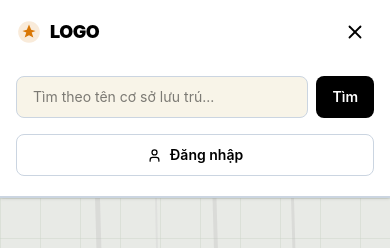
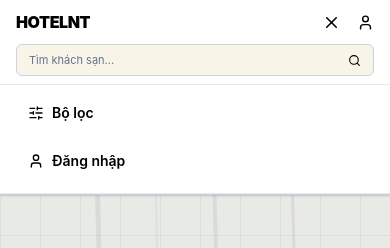
Before and after one commit to DaoThanhTrong23/HOTELNT_VSM, a React (Vite) app: page / in a window 390 px wide. Both pictures are taken after a click on the button 355 px from the left and 32 px from the top of the page. Shown: the top 248 px of the page. Built offline with nearby package versions, Linux system fonts and the light colour scheme; no server answers.

Commit message:
feat(tourist): update tourist navbar mobile layout and logo

```diff
--- a/src/components/common/Navbar.jsx
+++ b/src/components/common/Navbar.jsx
@@ -1,3 +1,4 @@
+
 import { useState } from 'react';
 import { Link, useNavigate, useLocation } from 'react-router-dom';
 import { Search, SlidersHorizontal, User, Menu, X } from 'lucide-react';
@@ -5,160 +6,372 @@ import { ROUTES } from '../../constants/routes';
 
 /**
  * Navbar Tourist
- * Figma layout (Desktop): [LOGO] [Search input──────] [Tìm kiếm] [Bộ lọc ▼] [User icon]
- * prop onOpenFilter: callback mở Filter Popup (dùng ở SearchResultsPage)
+ *
+ * Desktop:
+ * [LOGO] [Search input] [Tìm kiếm] [Bộ lọc] [User]
+ *
+ * Mobile:
+ * [LOGO]                 [Menu] [User]
+ * [Search input             Search icon]
+ *
+ * prop onOpenFilter: callback mở Filter Popup (SearchResultsPage)
  */
+
 export const Navbar = ({ onOpenFilter }) => {
   const [searchTerm, setSearchTerm] = useState('');
   const [isMobileMenuOpen, setIsMobileMenuOpen] = useState(false);
+
   const navigate = useNavigate();
   const location = useLocation();
 
   const isSearchPage = location.pathname === ROUTES.SEARCH;
 
+  // Xử lý tìm kiếm
   const handleSearch = (e) => {
     e.preventDefault();
+
     const kw = searchTerm.trim();
+
     if (kw) {
       navigate(`${ROUTES.SEARCH}?keyword=${encodeURIComponent(kw)}`);
     } else {
       navigate(ROUTES.SEARCH);
     }
+
+    setIsMobileMenuOpen(false);
+  };
+
+  // Xử lý mở bộ lọc
+  const handleOpenFilter = () => {
+    if (isSearchPage && onOpenFilter) {
+      onOpenFilter();
+    } else {
+      navigate(ROUTES.SEARCH);
+    }
+
     setIsMobileMenuOpen(false);
   };
 
   return (
     <nav className="sticky top-0 z-40 bg-white border-b border-[#CBD5E1] shadow-sm">
-      <div className="max-w-7xl mx-auto px-4 sm:px-6 lg:px-8 h-16 flex items-center gap-4">
 
-        {/* ── LOGO ─────────────────────────────────────────────────── */}
+      {/* =====================================================
+          MAIN NAVBAR CONTAINER
+      ===================================================== */}
+      <div className="
+        max-w-7xl mx-auto
+        px-4 sm:px-6 lg:px-8
+        min-h-16
+        flex flex-col
+        md:flex-row md:h-16 md:items-center
+        gap-2 md:gap-4
+        py-2 md:py-0
+      ">
+
+        {/* =====================================================
+            LOGO DESKTOP
+        ===================================================== */}
         <Link
           to={ROUTES.HOME}
-          className="flex items-center gap-2 font-black text-lg text-black flex-shrink-0 tracking-tight"
+          className="
+            hidden md:flex
+            items-center gap-2
+            font-black text-lg text-black
+            flex-shrink-0 tracking-tight
+          "
           id="navbar-logo"
         >
-          {/* Icon thay thế Palmtree (đã deprecated) */}
-          <svg width="26" height="26" viewBox="0 0 24 24" fill="none" xmlns="http://www.w3.org/2000/svg" className="text-[#D97706]">
-            <path d="M12 2C6.48 2 2 6.48 2 12s4.48 10 10 10 10-4.48 10-10S17.52 2 12 2z" fill="#D97706" opacity="0.15"/>
-            <path d="M8 17l1.5-4.5L6 11l4-1 2-5 2 5 4 1-3.5 1.5L16 17l-4-2-4 2z" fill="#D97706"/>
-          </svg>
-          <span>LOGO</span>
+          <span>HOTELNT</span>
         </Link>
 
-        {/* ── SEARCH + ACTIONS (DESKTOP) ────────────────────────────── */}
+
+        {/* =====================================================
+            MOBILE HEADER
+            LOGO + MENU + USER
+        ===================================================== */}
+        <div className="md:hidden flex items-center justify-between w-full h-7">
+
+          {/* Logo */}
+          <Link
+            to={ROUTES.HOME}
+            id="navbar-mobile-logo"
+            className="font-black text-base text-black tracking-tight"
+          >
+            HOTELNT
+          </Link>
+
+          {/* Menu + User */}
+          <div className="flex items-center gap-3">
+
+            {/* Menu button */}
+            <button
+              id="navbar-mobile-menu-btn"
+              type="button"
+              onClick={() => setIsMobileMenuOpen(!isMobileMenuOpen)}
+              className="
+                p-1
+                text-black
+                flex items-center justify-center
+                hover:bg-[#F8F4E8]
+                rounded-md
+                cursor-pointer
+                transition-colors
+              "
+              aria-label={isMobileMenuOpen ? 'Đóng menu' : 'Mở menu'}
+              aria-expanded={isMobileMenuOpen}
+            >
+              {isMobileMenuOpen
+                ? <X size={19} />
+                : <Menu size={19} />
+              }
+            </button>
+
+            {/* User icon */}
+            <Link
+              to={ROUTES.ADMIN.LOGIN}
+              id="navbar-mobile-user-icon"
+              title="Đăng nhập"
+              className="
+                text-black
+                flex items-center justify-center
+                hover:text-gray-500
+                transition-colors
+              "
+            >
+              <User size={17} />
+            </Link>
+
+          </div>
+        </div>
+
+
+        {/* =====================================================
+            SEARCH DESKTOP + ACTIONS
+        ===================================================== */}
         <div className="hidden md:flex items-center gap-2 flex-1">
+
           {/* Search form */}
           <form
             id="navbar-search-form"
             onSubmit={handleSearch}
-            className="flex-1 max-w-lg flex items-center bg-[#F8F4E8] border border-[#CBD5E1] rounded-lg overflow-hidden focus-within:bg-white focus-within:border-black transition-all"
+            className="
+              flex-1 max-w-lg
+              flex items-center
+              bg-[#F8F4E8]
+              border border-[#CBD5E1]
+              rounded-lg overflow-hidden
+              focus-within:bg-white
+              focus-within:border-black
+              transition-all
+            "
           >
             <input
               id="navbar-search-input"
               type="text"
               value={searchTerm}
               onChange={(e) => setSearchTerm(e.target.value)}
-              placeholder="Tìm kiếm..."
-              className="flex-1 px-4 py-2.5 bg-transparent text-sm text-black placeholder-[#64748B] focus:outline-none"
+              placeholder="Tìm kiếm khách sạn..."
+              className="
+                flex-1 min-w-0
+                px-4 py-2.5
+                bg-transparent
+                text-sm text-black
+                placeholder-[#64748B]
+                focus:outline-none
+              "
               aria-label="Tìm kiếm theo tên cơ sở lưu trú"
             />
           </form>
 
-          {/* Tìm kiếm button */}
+          {/* Search button */}
           <button
             id="navbar-search-submit-btn"
             type="button"
             onClick={handleSearch}
-            className="flex items-center gap-1.5 px-4 py-2.5 rounded-lg border border-[#CBD5E1] bg-white text-sm font-semibold text-black hover:border-black hover:bg-[#F8F4E8] transition-all cursor-pointer flex-shrink-0"
+            className="
+              flex items-center gap-1.5
+              px-4 py-2.5
+              rounded-lg
+              border border-black
+              bg-black
+              text-sm font-semibold text-white
+              hover:bg-gray-800
+              hover:border-gray-800
+              transition-all
+              cursor-pointer
+              flex-shrink-0
+            "
           >
             <Search size={15} />
             Tìm kiếm
           </button>
 
-          {/* Bộ lọc button – luôn hiển thị, callback khi ở SearchPage */}
+          {/* Filter button */}
           <button
             id="navbar-filter-btn"
             type="button"
-            onClick={() => {
-              if (isSearchPage && onOpenFilter) {
-                onOpenFilter();
-              } else {
-                navigate(ROUTES.SEARCH);
-              }
-            }}
-            className="flex items-center gap-1.5 px-4 py-2.5 rounded-lg border border-[#CBD5E1] bg-white text-sm font-semibold text-black hover:border-black hover:bg-[#F8F4E8] transition-all cursor-pointer flex-shrink-0"
+            onClick={handleOpenFilter}
+            className="
+              flex items-center gap-1.5
+              px-4 py-2.5
+              rounded-lg
+              border border-[#CBD5E1]
+              bg-white
+              text-sm font-semibold text-black
+              hover:border-black
+              hover:bg-[#F8F4E8]
+              transition-all
+              cursor-pointer
+              flex-shrink-0
+            "
           >
             <SlidersHorizontal size={15} />
             Bộ lọc ▾
           </button>
+
         </div>
 
-        {/* ── USER ICON (DESKTOP) ───────────────────────────────────── */}
+
+        {/* =====================================================
+            USER ICON DESKTOP
+        ===================================================== */}
         <div className="hidden md:flex items-center gap-2 flex-shrink-0 ml-auto">
+
           <Link
             to={ROUTES.ADMIN.LOGIN}
             id="navbar-user-icon"
             title="Đăng nhập"
-            className="w-9 h-9 rounded-full border border-[#CBD5E1] flex items-center justify-center text-[#64748B] hover:text-black hover:border-black transition-colors"
+            className="
+              w-9 h-9
+              rounded-full
+              flex items-center justify-center
+              text-[#64748B]
+              hover:text-black
+              hover:bg-[#F8F4E8]
+              transition-colors
+            "
           >
-            <User size={17} />
+            <User size={22} />
           </Link>
+
         </div>
 
-        {/* ── MOBILE: Search icon + Menu toggle ────────────────────── */}
-        <div className="md:hidden flex items-center gap-2 ml-auto">
-          <button
-            id="navbar-mobile-menu-btn"
-            onClick={() => setIsMobileMenuOpen(!isMobileMenuOpen)}
-            className="p-2 rounded-lg text-black hover:bg-[#F8F4E8] cursor-pointer"
-            aria-label="Mở menu"
+
+        {/* =====================================================
+            MOBILE SEARCH
+            SEARCH INPUT + ICON
+        ===================================================== */}
+        <form
+          id="navbar-mobile-search-form"
+          onSubmit={handleSearch}
+          className="md:hidden w-full"
         >
-            {isMobileMenuOpen ? <X size={22} /> : <Menu size={22} />}
-          </button>
-        </div>
-      </div>
+          <div className="
+            flex items-center
+            w-full h-[32px]
+            bg-[#F8F4E8]
+            border border-[#CBD5E1]
+            rounded-md
+            px-3
+            focus-within:bg-white
+            focus-within:border-black
+            transition-all
+          ">
 
-      {/* ── MOBILE EXPANDED MENU ──────────────────────────────────────── */}
-      {isMobileMenuOpen && (
-        <div className="md:hidden px-4 pt-3 pb-5 bg-white border-b border-[#CBD5E1] space-y-3">
-          <form onSubmit={handleSearch} className="flex gap-2">
+            {/* Input */}
             <input
+              id="navbar-mobile-search-input"
               type="text"
               value={searchTerm}
               onChange={(e) => setSearchTerm(e.target.value)}
-              placeholder="Tìm theo tên cơ sở lưu trú..."
-              className="flex-1 px-4 py-2.5 bg-[#F8F4E8] border border-[#CBD5E1] rounded-lg text-sm focus:outline-none focus:border-black focus:bg-white transition-all"
+              placeholder="Tìm khách sạn..."
+              className="
+                flex-1 min-w-0
+                bg-transparent
+                text-[11px] text-black
+                placeholder-[#64748B]
+                outline-none
+              "
+              aria-label="Tìm kiếm khách sạn"
             />
+
+            {/* Search icon button */}
             <button
               type="submit"
-              className="px-4 py-2.5 bg-black text-white rounded-lg text-sm font-semibold cursor-pointer"
+              className="
+                ml-2
+                flex items-center justify-center
+                text-black
+                hover:text-gray-500
+                cursor-pointer
+                transition-colors
+              "
+              aria-label="Tìm kiếm"
             >
-              Tìm
+              <Search size={13} />
             </button>
+
+          </div>
         </form>
 
-          <div className="flex gap-2 pt-1">
-            {isSearchPage && onOpenFilter && (
+      </div>
+
+
+      {/* =====================================================
+          MOBILE EXPANDED MENU
+      ===================================================== */}
+      {isMobileMenuOpen && (
+        <div className="
+          md:hidden
+          px-4
+          pt-2 pb-3
+          bg-white
+          border-t border-[#E2E8F0]
+          border-b border-[#CBD5E1]
+          space-y-2
+        ">
+
+          {/* Filter */}
           <button
+            id="navbar-mobile-filter-btn"
             type="button"
-                onClick={() => { onOpenFilter(); setIsMobileMenuOpen(false); }}
-                className="flex-1 flex items-center justify-center gap-2 py-2.5 rounded-lg border border-[#CBD5E1] text-sm font-semibold text-black hover:bg-[#F8F4E8] cursor-pointer"
+            onClick={handleOpenFilter}
+            className="
+              w-full
+              flex items-center gap-2
+              px-3 py-2.5
+              rounded-lg
+              text-sm font-semibold text-black
+              hover:bg-[#F8F4E8]
+              cursor-pointer
+              transition-colors
+            "
           >
-                <SlidersHorizontal size={15} />
+            <SlidersHorizontal size={16} />
             Bộ lọc
           </button>
-            )}
+
+          {/* Login */}
           <Link
             to={ROUTES.ADMIN.LOGIN}
-              className="flex-1 flex items-center justify-center gap-2 py-2.5 rounded-lg border border-[#CBD5E1] text-sm font-semibold text-black hover:bg-[#F8F4E8]"
+            id="navbar-mobile-login"
             onClick={() => setIsMobileMenuOpen(false)}
+            className="
+              flex items-center gap-2
+              px-3 py-2.5
+              rounded-lg
+              text-sm font-semibold text-black
+              hover:bg-[#F8F4E8]
+              transition-colors
+            "
           >
-              <User size={15} />
+            <User size={16} />
             Đăng nhập
           </Link>
-          </div>
+
         </div>
       )}
+
     </nav>
   );
 };
```
Lines whose indentation alone changed are shown as unchanged.
